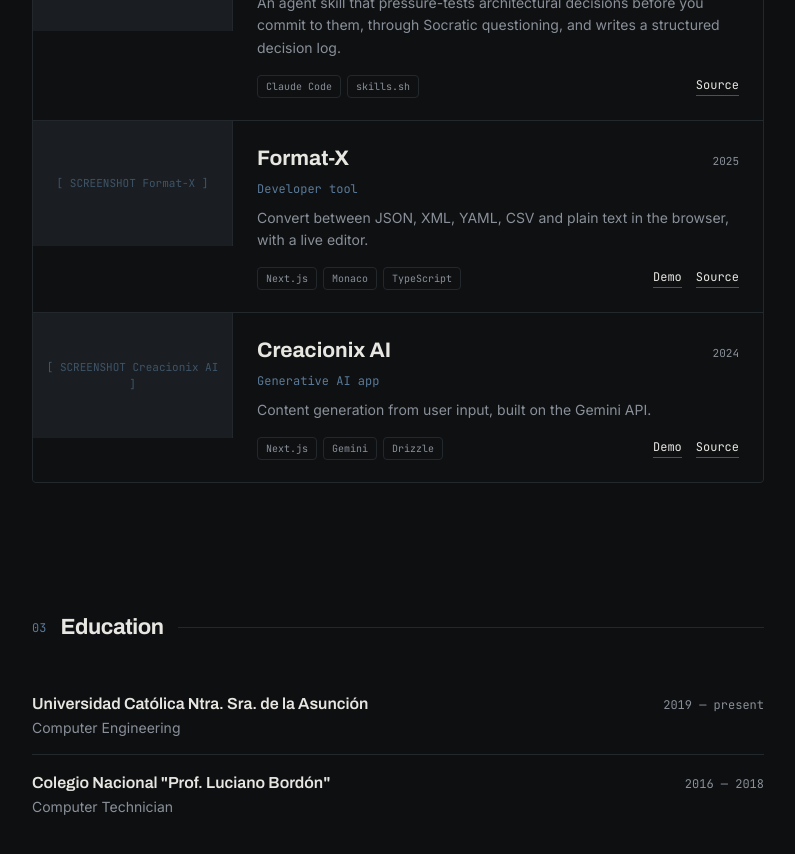
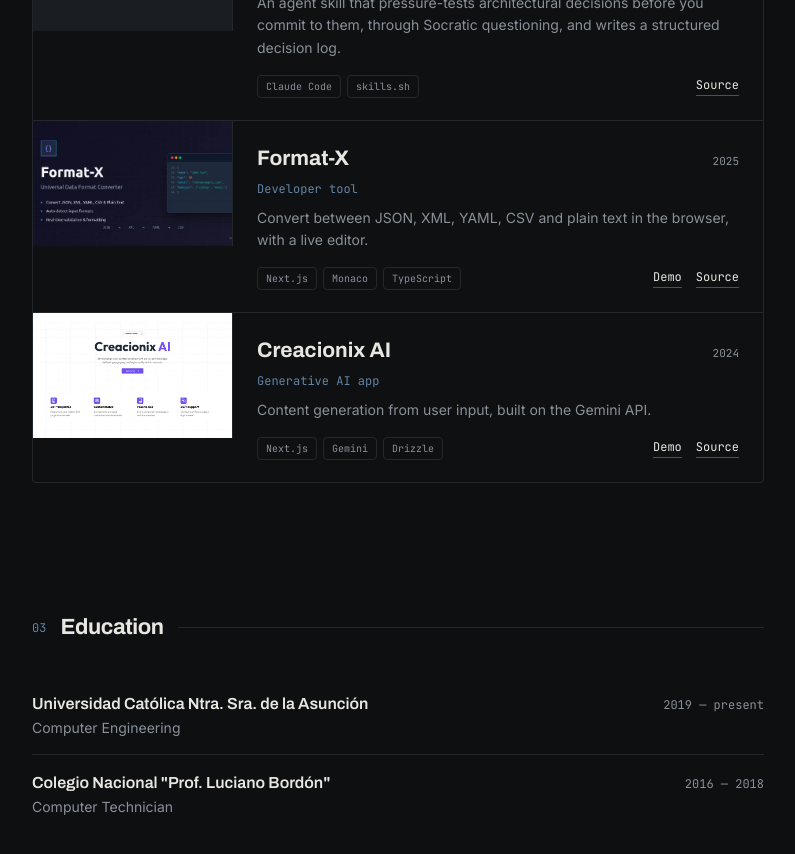
Before and after one commit to isaias-alt/lucasco.dev, a Next.js app: page / in a window 1280 px wide. Shown: the part 1860-2714 px from the top of the page, without its empty margins (242-1037 px from the left). Built offline with nearby package versions, Linux system fonts and the light colour scheme; no server answers.

Commit message:
feat: update project images and enhance ProjectCard and AboutSection components

```diff
--- a/src/app/globals.css
+++ b/src/app/globals.css
@@ -20,7 +20,7 @@ html {
     --surface-2: #1a1e22;
     --fog: #8a9099;
     --bone: #e8e6e1;
-    --steel: #5b7a99;
+    --steel: #6284a5;
     --steel-dim: #3e5468;
     --line: #23282d;
 
@@ -34,7 +34,7 @@ html {
     --popover: 210 13% 12%;
     --popover-foreground: 43 13% 90%;
 
-    --primary: 210 25% 48%;
+    --primary: 210 27% 52%;
     --primary-foreground: 210 12% 6%;
 
     --secondary: 210 13% 12%;
@@ -78,7 +78,7 @@ html {
     --popover: 210 13% 12%;
     --popover-foreground: 43 13% 90%;
 
-    --primary: 210 25% 48%;
+    --primary: 210 27% 52%;
     --primary-foreground: 210 12% 6%;
 
     --secondary: 210 13% 12%;
--- a/src/app/globals.d.ts
+++ /dev/null
@@ -1,4 +0,0 @@
-declare module "*.css" {
-  const content: any;
-  export default content;
-}
--- a/src/components/project-card.tsx
+++ b/src/components/project-card.tsx
@@ -1,11 +1,25 @@
+import Image from "next/image";
 import type { Project } from "@/data/resume";
 
 export function ProjectCard({ project }: { project: Project }) {
   return (
     <article className="grid grid-cols-1 bg-bg sm:grid-cols-[200px_1fr]">
-      <div className="flex aspect-video items-center justify-center border-b border-line bg-surface-2 p-2.5 text-center font-mono text-[11px] text-steel-dim sm:aspect-[16/10] sm:border-b-0 sm:border-r">
-        [ SCREENSHOT {project.name} ]
-      </div>
+      {project.image ? (
+        <div className="relative aspect-video overflow-hidden border-b border-line sm:aspect-[16/10] sm:border-b-0 sm:border-r">
+          <Image
+            src={project.image}
+            alt={`${project.name} screenshot`}
+            fill
+            sizes="(min-width: 640px) 200px, 100vw"
+            className="object-cover"
+            style={{ objectPosition: project.imagePosition ?? "center" }}
+          />
+        </div>
+      ) : (
+        <div className="flex aspect-video items-center justify-center border-b border-line bg-surface-2 p-2.5 text-center font-mono text-[11px] text-steel-dim sm:aspect-[16/10] sm:border-b-0 sm:border-r">
+          [ SCREENSHOT {project.name} ]
+        </div>
+      )}
       <div className="flex flex-col px-6 py-[22px]">
         <div className="mb-1.5 flex items-baseline justify-between gap-2">
           <span className="font-display text-[21px] font-bold text-bone">
--- a/src/components/sections/about-section.tsx
+++ b/src/components/sections/about-section.tsx
@@ -1,3 +1,4 @@
+import Image from "next/image";
 import { SectionLabel } from "@/components/section-label";
 import { resume } from "@/data/resume";
 import { renderWithBold } from "@/lib/render-with-bold";
@@ -7,8 +8,14 @@ export function AboutSection() {
     <section id="about" className="py-[clamp(48px,8vh,80px)]">
       <SectionLabel index="05" title="About" />
       <div className="grid grid-cols-1 items-start gap-5 sm:grid-cols-[130px_1fr] sm:gap-8">
-        <div className="flex h-[130px] w-[130px] items-center justify-center rounded-[3px] border border-line bg-surface-2 p-2 text-center font-mono text-[10px] text-steel-dim">
-          [ PHOTO ]
+        <div className="relative h-[130px] w-[130px] overflow-hidden rounded-[3px] border border-line bg-surface-2">
+          <Image
+            src={resume.avatar}
+            alt={resume.name}
+            width={130}
+            height={130}
+            className="h-full w-full object-cover"
+          />
         </div>
         <div>
           {resume.about.map((paragraph, i) => (
--- a/src/data/resume.ts
+++ b/src/data/resume.ts
@@ -21,7 +21,8 @@ export type Project = {
   tag: string;
   description: string;
   stack: string[];
-  image: string; // ruta en /public
+  image?: string; // ruta en /public; ausente hasta que exista el asset
+  imagePosition?: string; // CSS object-position; default "center"
   links: Link[];
 };
 
@@ -97,7 +98,6 @@ export const resume: Resume = {
       description:
         "Patient records, anthropometric tracking, meal-plan builder and PDF export for nutrition professionals. I own every layer: data model, API, interface, deploy.",
       stack: ["Next.js", "Nest.js", "PostgreSQL", "Prisma"],
-      image: "/projects/nutrione.png",
       links: [
         { label: "Website", href: "https://nutrione.com.py" },
         { label: "Source", href: "{{TODO: repo URL o privado}}" },
@@ -110,7 +110,6 @@ export const resume: Resume = {
       description:
         "An agent skill that pressure-tests architectural decisions before you commit to them, through Socratic questioning, and writes a structured decision log.",
       stack: ["Claude Code", "skills.sh"],
-      image: "/projects/socratic-duck.png",
       links: [
         { label: "Source", href: "https://github.com/isaias-alt/skills" },
       ],
@@ -122,7 +121,8 @@ export const resume: Resume = {
       description:
         "Convert between JSON, XML, YAML, CSV and plain text in the browser, with a live editor.",
       stack: ["Next.js", "Monaco", "TypeScript"],
-      image: "/projects/format-x.png",
+      image: "/projects/format-x.webp",
+      imagePosition: "20% center",
       links: [
         { label: "Demo", href: "https://format-your-x.vercel.app/" },
         { label: "Source", href: "https://github.com/isaias-alt/format-x" },
@@ -135,7 +135,7 @@ export const resume: Resume = {
       description:
         "Content generation from user input, built on the Gemini API.",
       stack: ["Next.js", "Gemini", "Drizzle"],
-      image: "/projects/creacionix.png",
+      image: "/projects/creacionix-ai.webp",
       links: [
         { label: "Demo", href: "https://creacionix-ai.vercel.app/" },
         {
@@ -177,7 +177,7 @@ export const resume: Resume = {
     "I got into programming in **2017**, building a 2D platformer with two classmates that took **second place at a national contest**. That was the moment it clicked: software could make things people actually want to use.",
     "I took it seriously during the pandemic and haven't stopped since. Outside the editor I'm self-taught in philosophy and pulled toward cinema. I think about systems the way you'd think about a cut: get the structure right first, then worry about the rhythm.",
   ],
-  avatar: "/avatar.jpg",
+  avatar: "/me.webp",
   contactHeadline: "Let's talk.",
   contactSub:
     "Open to mid-level fullstack roles, remote. The fastest way to reach me is a direct message.",
```
Also changed, not shown: public/projects/code-quizz.webp (deleted), public/projects/sti-ucsi.webp (deleted).
